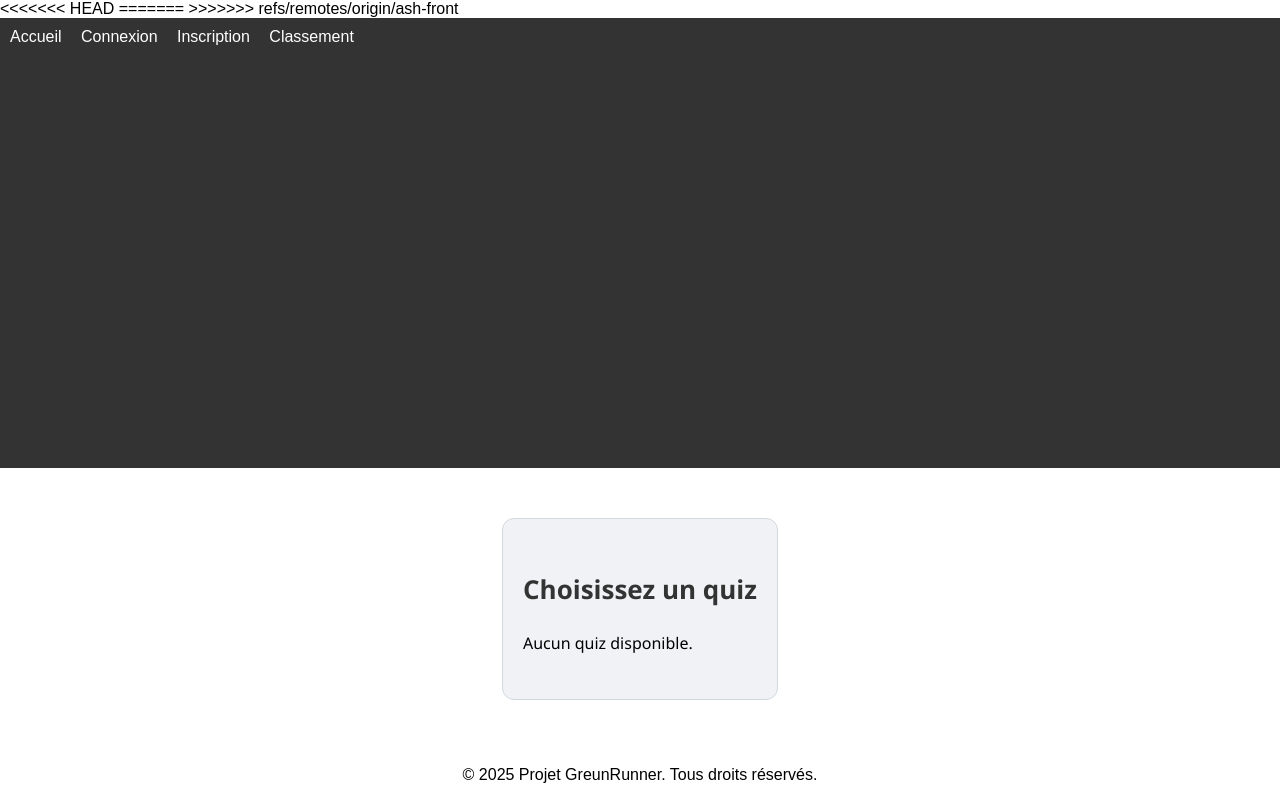
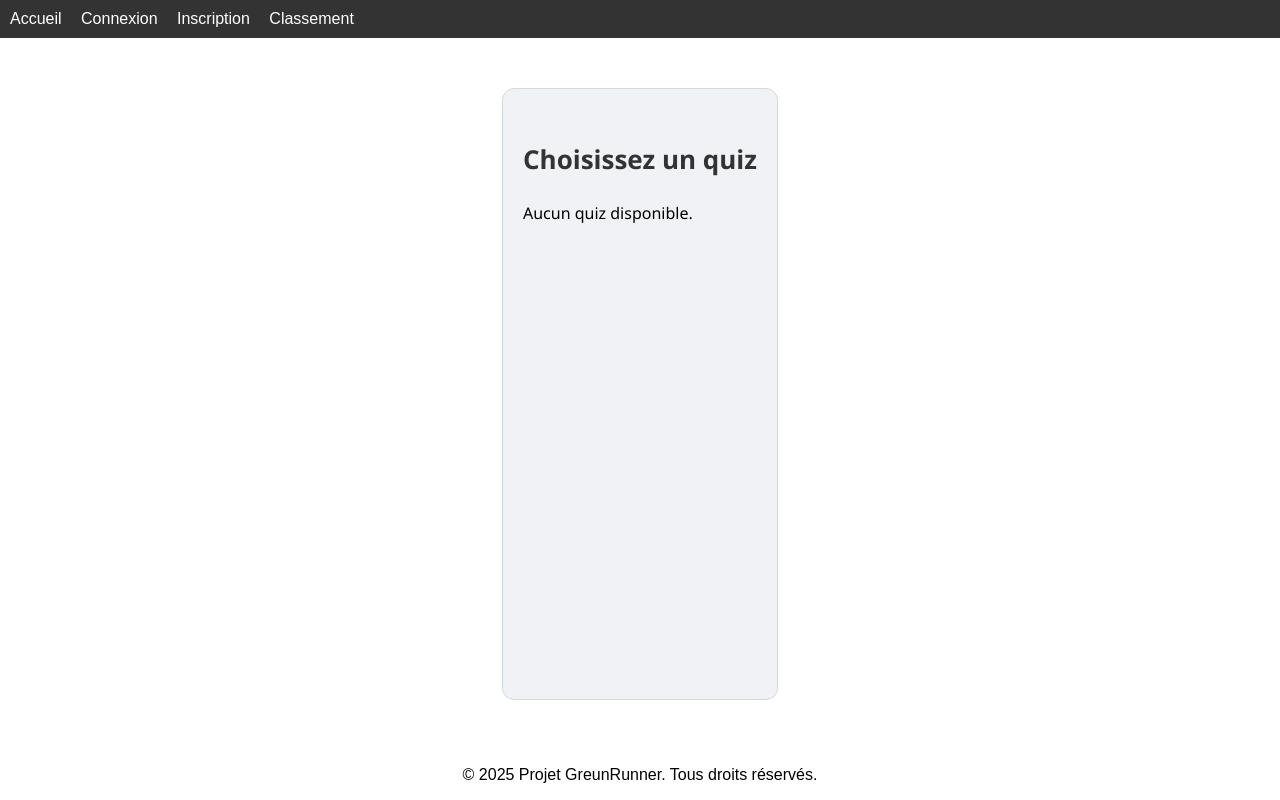
Before and after one commit to leopold-bll/Projet-GreenIT, a Flask app: page /quizz in a window 1280 px wide. Run offline with Flask 3, Linux system fonts and the light colour scheme; data that the repository does not hold is empty; parts of the project's set-up code (start-up, migrations or seed data) failed here and were passed over.

Commit message:
modif padding jeu

```diff
--- a/templates/jeu.html
+++ b/templates/jeu.html
@@ -23,7 +23,7 @@
 
 
 
-  <div>
+  <div class="container">
     {% block content %}
     <h2>{{ quizz.name }} ({{ quizz.category }})</h2>
 
--- a/templates/quizz.html
+++ b/templates/quizz.html
@@ -7,10 +7,6 @@
   <link rel="stylesheet" href="{{ url_for('static', filename='css/style.css') }}">
 </head>
 
-<<<<<<< HEAD
-
-=======
->>>>>>> refs/remotes/origin/ash-front
 <body>
   <nav>
     <a href="{{ url_for('accueil') }}">Accueil</a>
```
